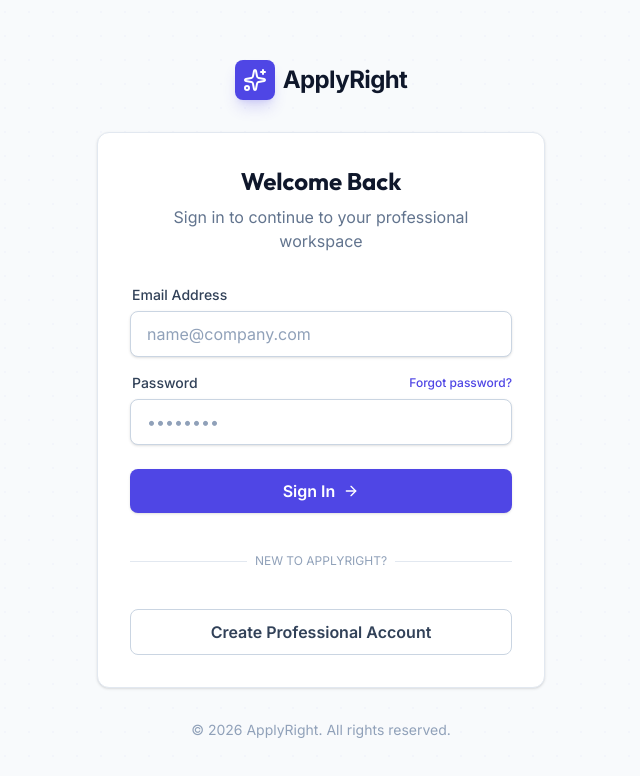
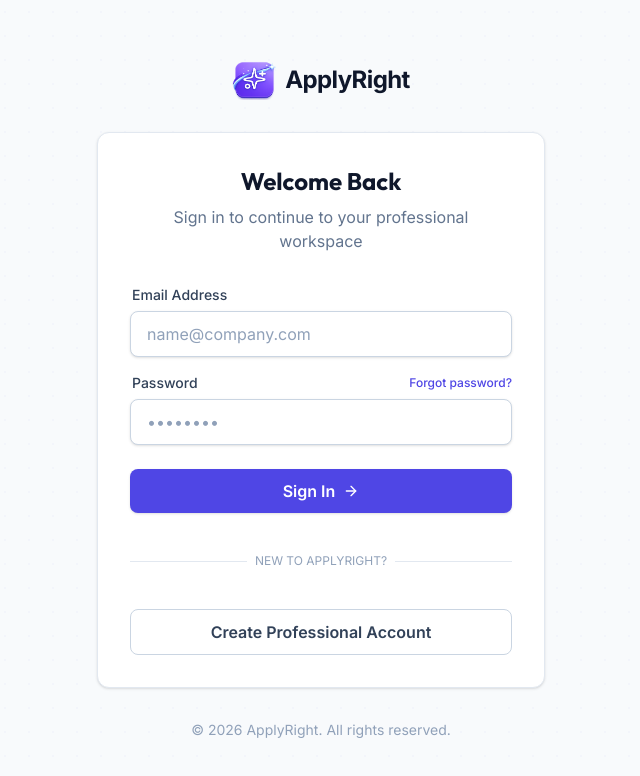
Before and after one commit to Genius4Lyf/ApplyRight-App, a React (Vite) app: page /login in a window 1280 px wide. Shown: the top 776 px of the page, without its empty margins (319-959 px from the left). Built offline with nearby package versions, Linux system fonts and the light colour scheme.

Commit message:
Updated the logo and the link to home on the authentication page

```diff
--- a/src/pages/Login.jsx
+++ b/src/pages/Login.jsx
@@ -2,7 +2,8 @@ import React, { useState } from 'react';
 import { Link, useNavigate } from 'react-router-dom';
 import { motion } from 'framer-motion';
 import api from '../services/api';
-import { ArrowRight, Sparkles } from 'lucide-react';
+import { ArrowRight } from 'lucide-react';
+import logo from '../assets/logo/applyright-icon.png';
 
 const Login = () => {
     const [formData, setFormData] = useState({
@@ -57,12 +58,10 @@ const Login = () => {
 
             <div className="relative z-10 w-full max-w-md">
                 <div className="flex justify-center mb-8">
-                    <div className="flex items-center gap-2">
-                        <div className="w-10 h-10 rounded-lg bg-primary flex items-center justify-center shadow-lg shadow-primary/20">
-                            <Sparkles className="w-6 h-6 text-white" />
-                        </div>
+                    <Link to="/" className="flex items-center gap-2 hover:opacity-80 transition-opacity">
+                        <img src={logo} alt="ApplyRight Logo" className="h-10 w-auto" />
                         <span className="text-2xl font-bold text-slate-900 tracking-tight">ApplyRight</span>
-                    </div>
+                    </Link>
                 </div>
 
                 <div className="clean-card w-full p-8 space-y-8">
--- a/src/pages/Register.jsx
+++ b/src/pages/Register.jsx
@@ -2,10 +2,11 @@ import React, { useState } from 'react';
 import { Link, useNavigate } from 'react-router-dom';
 import { motion } from 'framer-motion';
 import api from '../services/api';
-import { ArrowRight, Sparkles } from 'lucide-react';
+import { ArrowRight } from 'lucide-react';
 import Modal from '../components/Modal';
 import { PhoneInput } from 'react-international-phone';
 import 'react-international-phone/style.css';
+import logo from '../assets/logo/applyright-icon.png';
 
 const Register = () => {
     const [formData, setFormData] = useState({
@@ -146,12 +147,10 @@ const Register = () => {
 
             <div className="relative z-10 w-full max-w-md">
                 <div className="flex justify-center mb-8">
-                    <div className="flex items-center gap-2">
-                        <div className="w-10 h-10 rounded-lg bg-primary flex items-center justify-center shadow-lg shadow-primary/20">
-                            <Sparkles className="w-6 h-6 text-white" />
-                        </div>
+                    <Link to="/" className="flex items-center gap-2 hover:opacity-80 transition-opacity">
+                        <img src={logo} alt="ApplyRight Logo" className="h-10 w-auto" />
                         <span className="text-2xl font-bold text-slate-900 tracking-tight">ApplyRight</span>
-                    </div>
+                    </Link>
                 </div>
 
                 <div className="clean-card w-full p-8 space-y-8">
```
